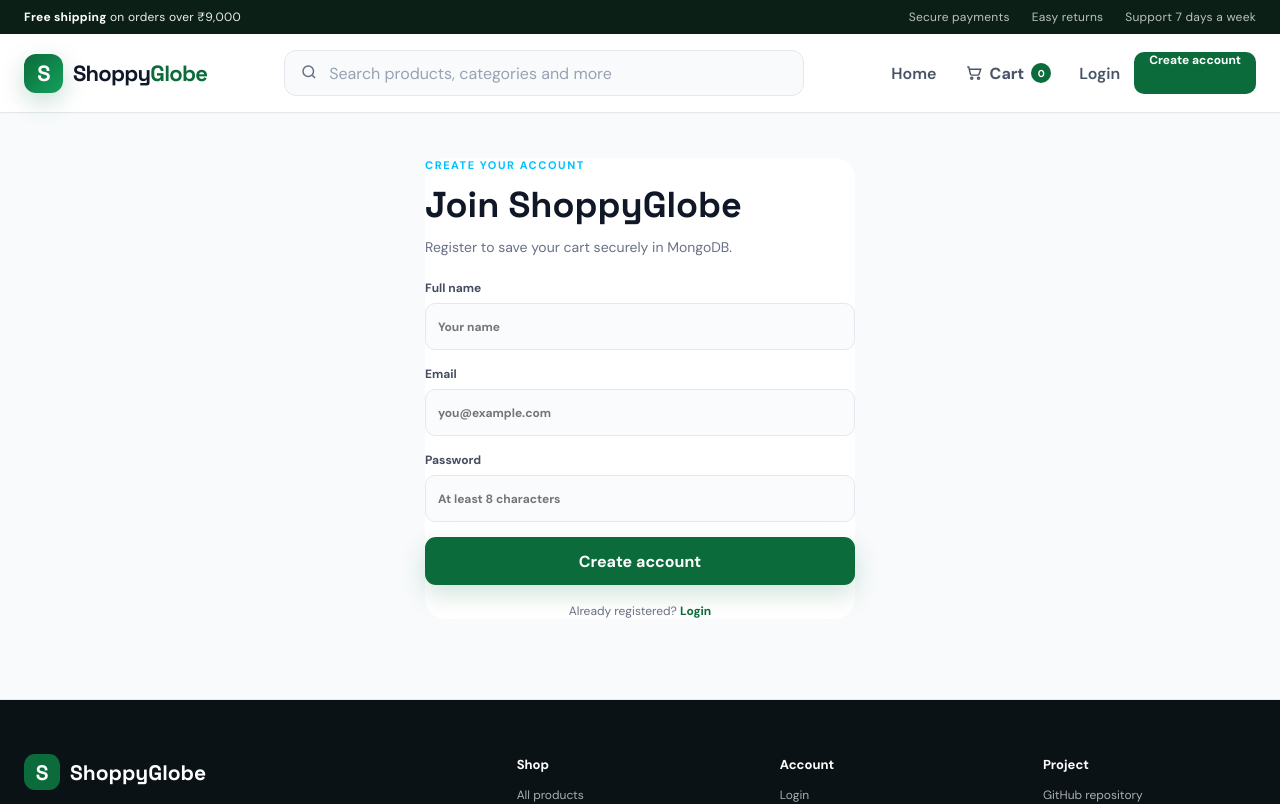
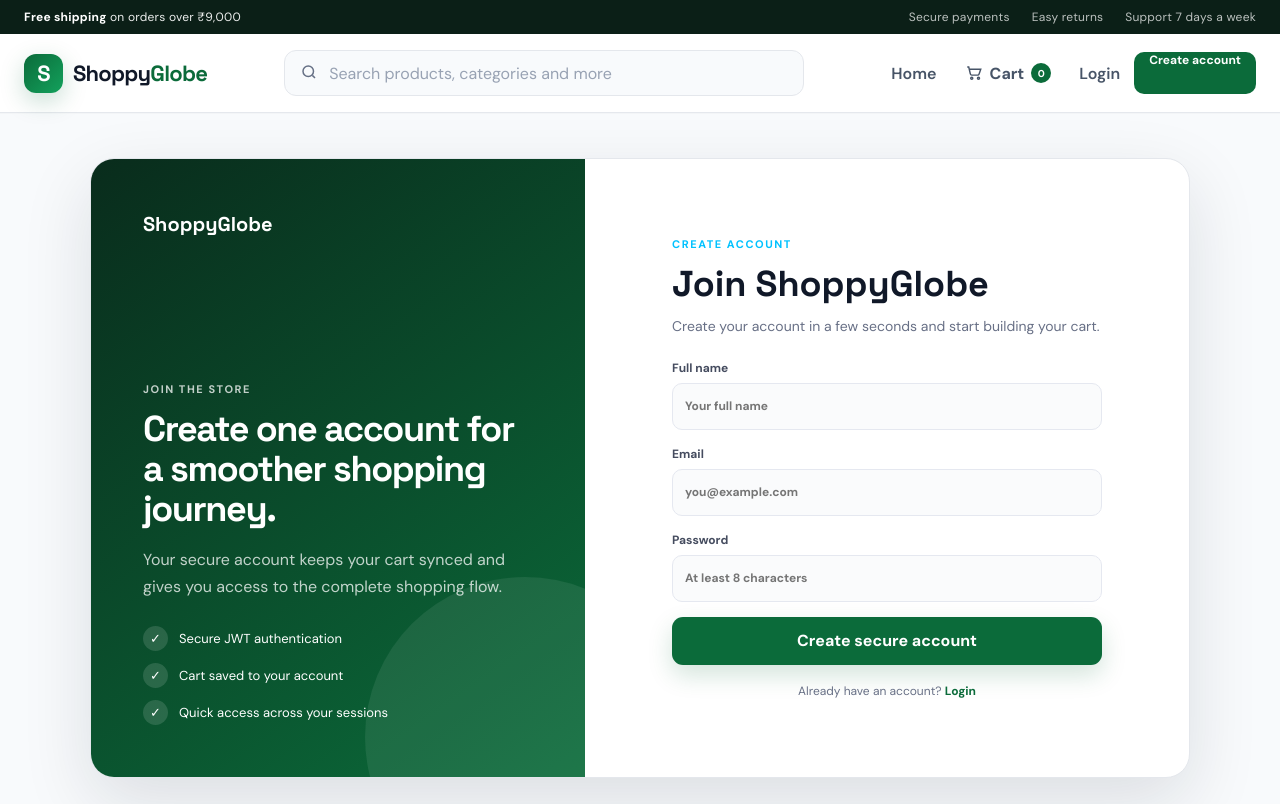
Before and after one commit to debgourab/ShoppyGlobe-FullStack, a React (Vite) app: page /register in a window 1280 px wide. Shown: the top 804 px of the page. Built offline with nearby package versions, Linux system fonts and the light colour scheme; no server answers.

Commit message:
feat: redesign registration experience

```diff
--- a/src/pages/Register.jsx
+++ b/src/pages/Register.jsx
@@ -29,17 +29,35 @@ export default function Register() {
 
   return (
     <div className="container page-container auth-page">
+      <section className="auth-shell">
+        <aside className="auth-aside">
+          <div className="brand-mini">ShoppyGlobe</div>
+          <div className="auth-aside-copy">
+            <p className="eyebrow">Join the store</p>
+            <h2>Create one account for a smoother shopping journey.</h2>
+            <p>Your secure account keeps your cart synced and gives you access to the complete shopping flow.</p>
+            <div className="auth-benefits">
+              <div className="auth-benefit"><span className="auth-check">✓</span><span>Secure JWT authentication</span></div>
+              <div className="auth-benefit"><span className="auth-check">✓</span><span>Cart saved to your account</span></div>
+              <div className="auth-benefit"><span className="auth-check">✓</span><span>Quick access across your sessions</span></div>
+            </div>
+          </div>
+        </aside>
+
+        <div className="auth-form-wrap">
           <form className="auth-card" onSubmit={submit}>
-        <p className="eyebrow">Create your account</p>
+            <p className="eyebrow">Create account</p>
             <h1>Join ShoppyGlobe</h1>
-        <p className="auth-copy">Register to save your cart securely in MongoDB.</p>
+            <p className="auth-copy">Create your account in a few seconds and start building your cart.</p>
             {error && <div className="auth-error">{error}</div>}
-        <label>Full name<input required minLength="2" value={form.name} onChange={(e) => setForm({ ...form, name: e.target.value })} placeholder="Your name" /></label>
+            <label>Full name<input required minLength="2" value={form.name} onChange={(e) => setForm({ ...form, name: e.target.value })} placeholder="Your full name" /></label>
             <label>Email<input required type="email" value={form.email} onChange={(e) => setForm({ ...form, email: e.target.value })} placeholder="you@example.com" /></label>
             <label>Password<input required minLength="8" type="password" value={form.password} onChange={(e) => setForm({ ...form, password: e.target.value })} placeholder="At least 8 characters" /></label>
-        <button className="primary-btn wide-btn" disabled={status === "loading"}>{status === "loading" ? "Creating..." : "Create account"}</button>
-        <p className="auth-footer">Already registered? <Link to="/login">Login</Link></p>
+            <button className="primary-btn wide-btn" disabled={status === "loading"}>{status === "loading" ? "Creating account..." : "Create secure account"}</button>
+            <p className="auth-footer">Already have an account? <Link to="/login">Login</Link></p>
           </form>
+        </div>
+      </section>
     </div>
   );
 }
```
Lines whose indentation alone changed are shown as unchanged.
